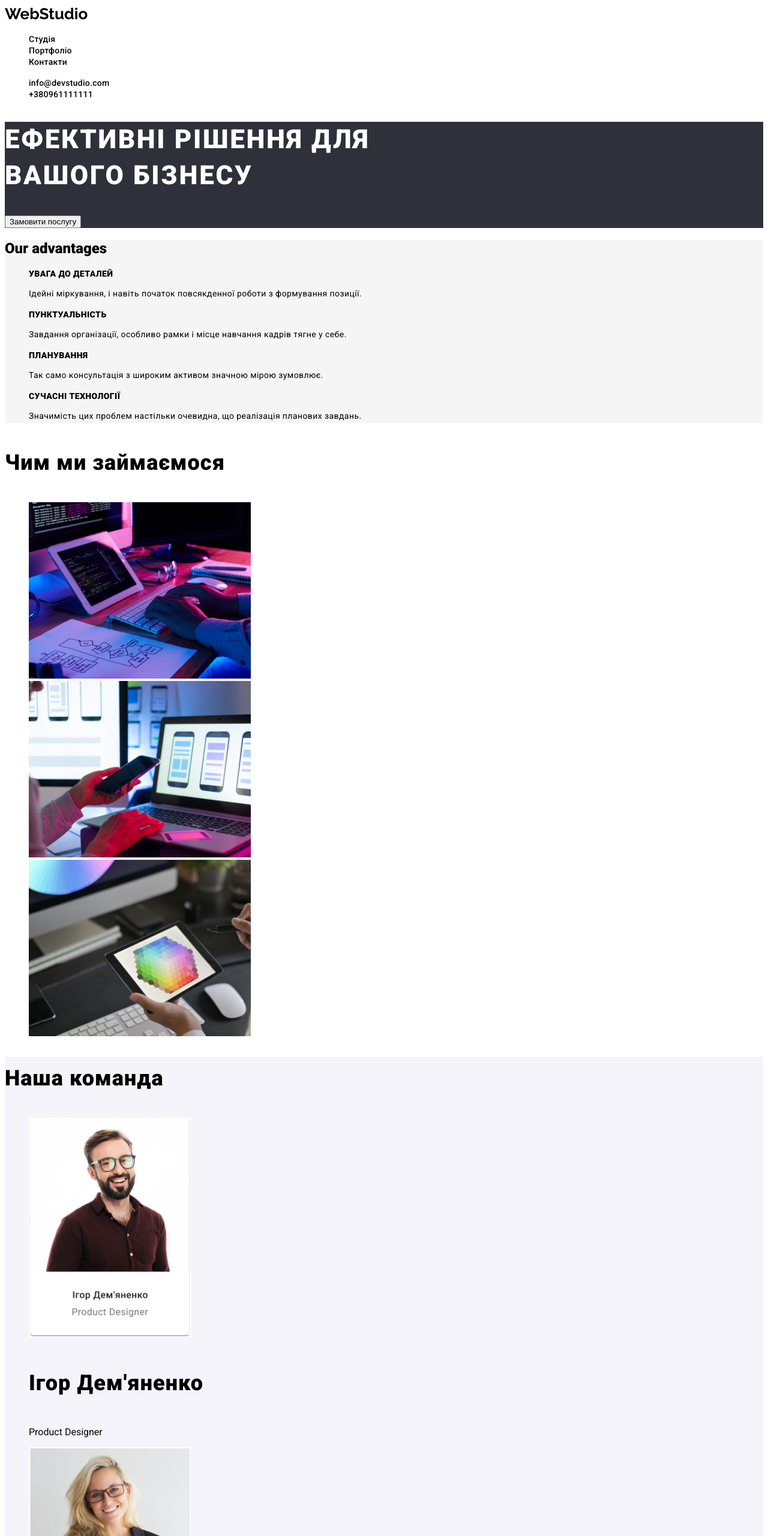
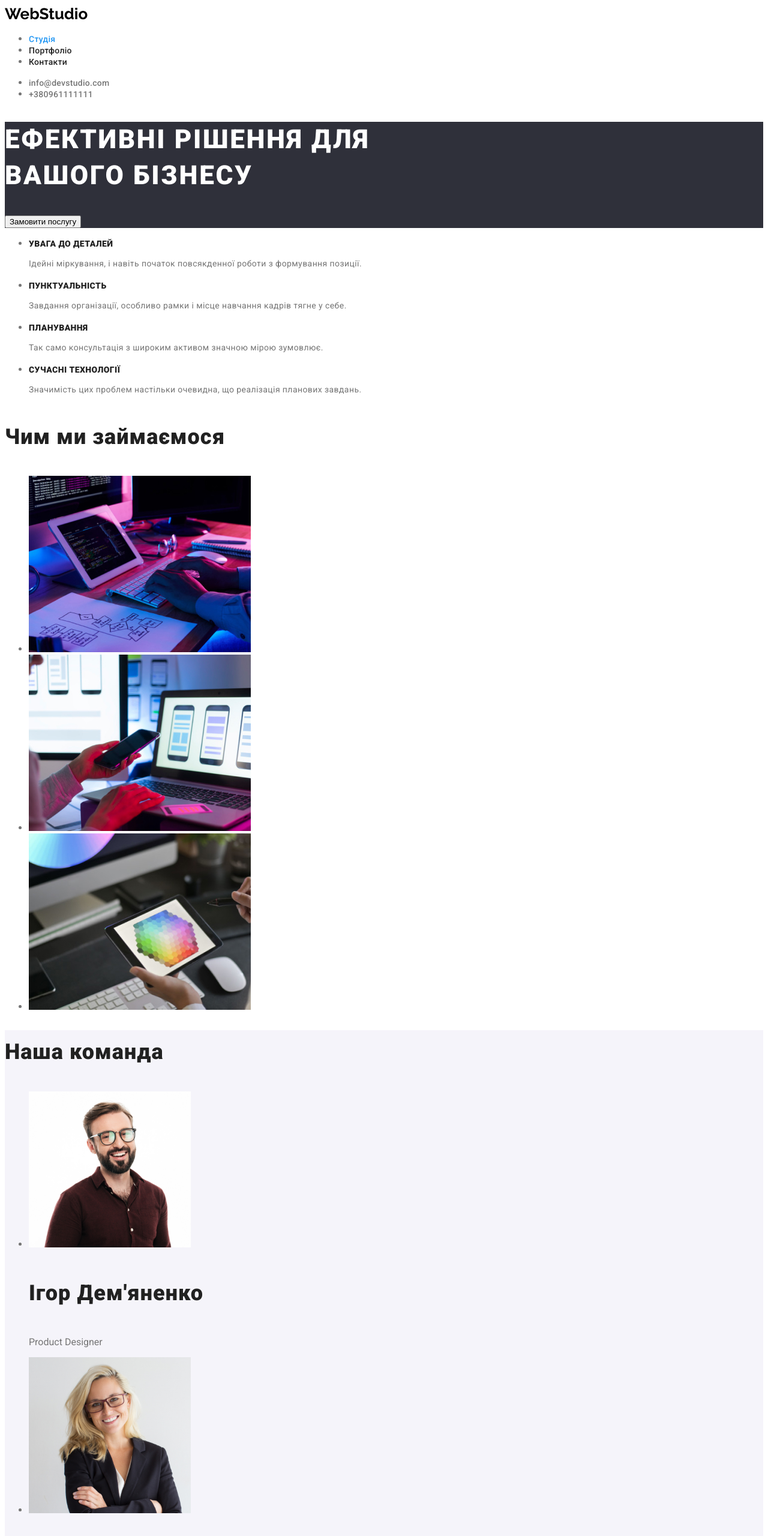
Before and after one commit to YuliiaDzia/goit-markup-hw-02, a plain HTML site: page index.html in a window 1280 px wide. Shown: the top 2560 px of the page at 60% size. Drawn offline with Linux system fonts and the light colour scheme.

Commit message:
work on mistakes

```diff
--- a/css/style.css
+++ b/css/style.css
@@ -1,6 +1,6 @@
 :root {
-    --primary-text-color: #757575
-    --title-text-color: #212121
+    --primary-text-color: #757575;
+    --title-text-color: #212121;
     --accent-color: #2196f3;
     --logo-color: #000000;
     --whight-color: #ffffff;
@@ -11,13 +11,15 @@
     --direction-backgroundcolor: #f5f5f5;
     --team-section-background: #f5f4fa;
 }
-ul,
-a {
+
+.list {
     list-style: none;
+}
+.link {
     text-decoration: none;
 }
-.page {
-    background-color: var(--whight-color);
+body {
+    background-color: var(--main-whight-color);
     color: var(--primary-text-color);
     font-family: "roboto", sans-serif;
 }
@@ -86,7 +88,7 @@ a {
 }
 
 .section-direction {
-    background-color: var(--direction-backgroundcolor);
+    background-color: var(--white-backgroundcolor);
 }
 .feature-list .title {
     color: var(--title-text-color);
--- a/index.html
+++ b/index.html
@@ -15,7 +15,7 @@
     />
     <link rel="stylesheet" href="./css/style.css" />
   </head>
-  <body class="page">
+  <body>
     <header>
       <nav>
         <a href="./index.html" class="logo-header">WebStudio</a>
@@ -45,7 +45,7 @@
         </button>
       </section>
       <section class="section-direction">
-        <h2>Our advantages</h2>
+        <h2 hidden>Our advantages</h2>
         <ul class="feature-list">
           <li>
             <h3 class="title">УВАГА ДО ДЕТАЛЕЙ</h3>
@@ -96,22 +96,22 @@
         <h2 class="section-title">Наша команда</h2>
         <ul>
           <li>
-            <img src="./images/teamcard1.jpg" width="270" alt="Igor rhoto" />
+            <img src="./images/teamcard1-1.jpg" width="270" alt="Igor rhoto" />
             <h3 class="section-title">Ігор Дем'яненко</h3>
             <p class="text">Product Designer</p>
           </li>
           <li>
-            <img src="./images/teamcard2.jpg" width="270" alt="Olga photo" />
+            <img src="./images/teamcard1-2.jpg" width="270" alt="Olga photo" />
             <h3 class="section-title">Ольга Рєпіна</h3>
             <p class="text">Frontend Developer</p>
           </li>
           <li>
-            <img src="./images/teamcard3.jpg" width="270" alt="Mykola photo" />
+            <img src="./images/teamcard1-3.jpg" width="270" alt="Mykola photo" />
             <h3 class="section-title">Микола Тарасов</h3>
             <p class="text">Marketing</p>
           </li>
           <li>
-            <img src="./images/teamcard4.jpg" width="270" alt="Michael photo" />
+            <img src="./images/teamcard1-4.jpg" width="270" alt="Michael photo" />
             <h3 class="section-title">Михайло Єрмаков</h3>
             <p class="text">UI Designer</p>
           </li>
```
Also changed, not shown: portfolio.html (+4 -6 lines), images/teamcard1-1.jpg (added), images/teamcard1-2.jpg (added), images/teamcard1-3.jpg (added), images/teamcard1-4.jpg (added).
